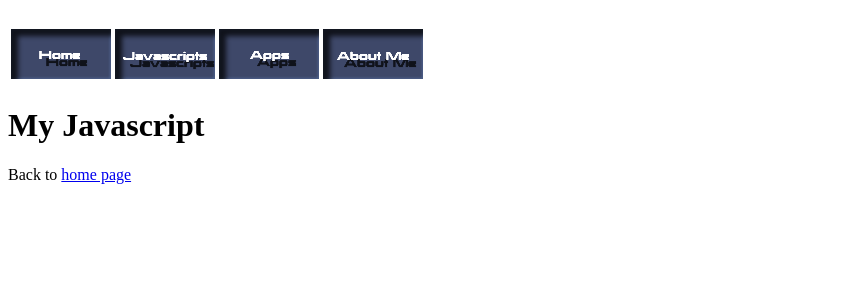
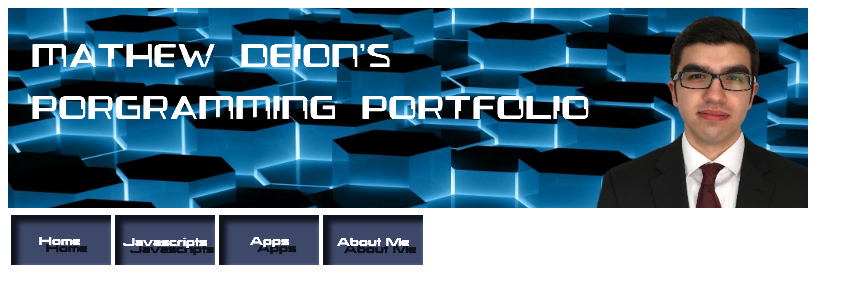
Before and after one commit to mathewdeion2/mathewdeion2.github.io, a plain HTML site: page javascripts.html in a window 1280 px wide. Shown: the whole page, without its empty margins (0-863 px from the left). Drawn offline with Linux system fonts and the light colour scheme.

Commit message:
Update javascripts.html

```diff
--- a/javascripts.html
+++ b/javascripts.html
@@ -1,11 +1,11 @@
 <!DOCTYPE html>
 <html>
-   <head>
-       <meta charset="utf-8">
-       <title>Mat's Javascripts Page</title>
-   </head>
-   <body>
-   <img scr="myBanner.jpg">
+    <head>
+        <meta charset="utf-8">
+        <title>Javascripts</title>
+    </head>
+    <body>
+    <img src="myBanner.jpg">
 
   <table>
         <thead>
@@ -30,8 +30,5 @@
         <thead>
      </table>
 
-   <h1>My Javascript</h1>
-   Back to <a href="index.html"> home page </a>
-
-   </body>
+    </body>
 </html>
```
